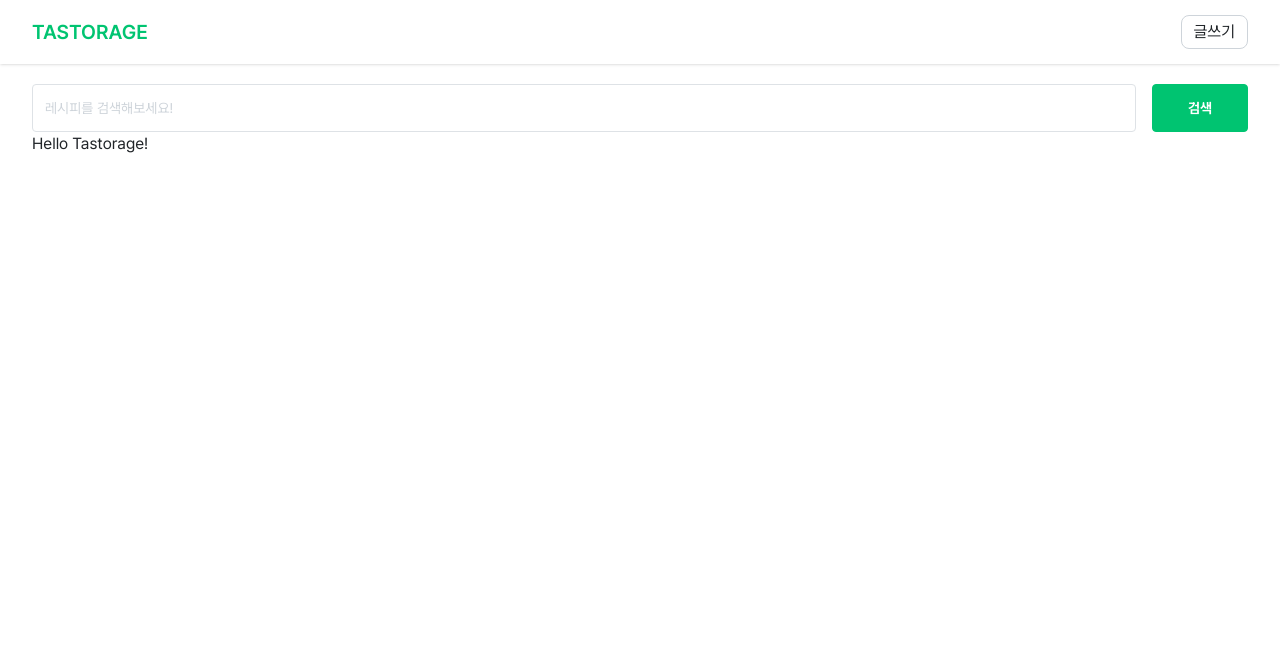
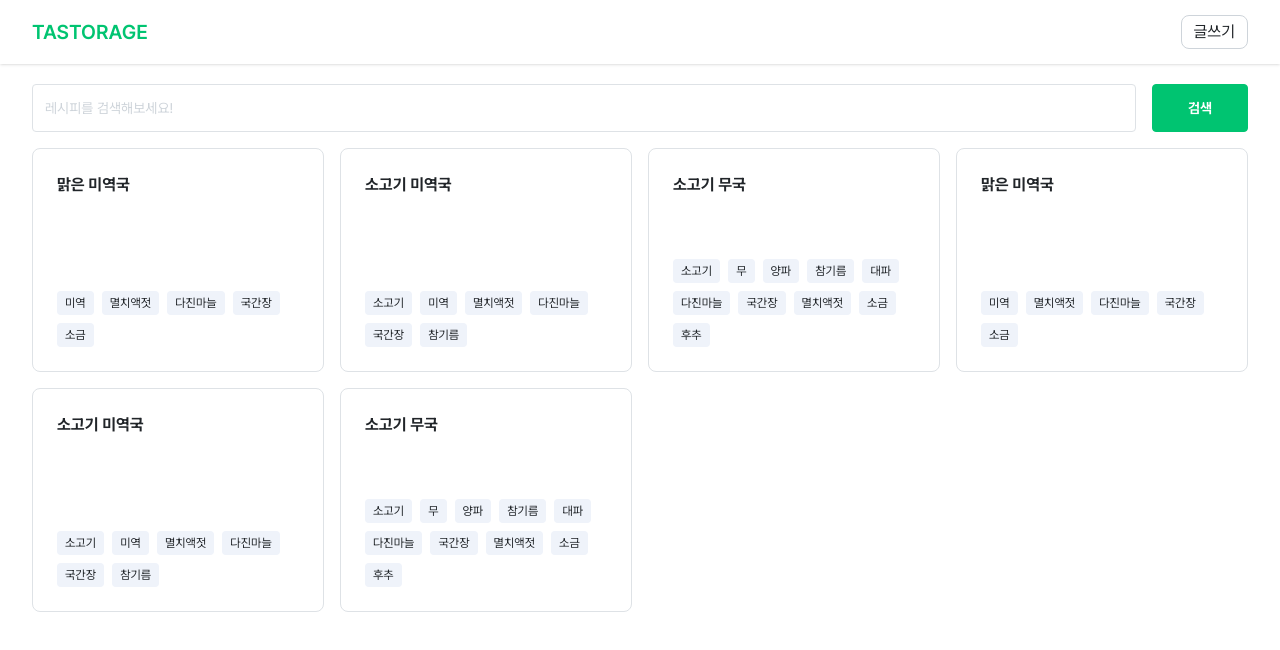
Before and after one commit to Stilllee/tastorage, a Next.js app: page / in a window 1280 px wide. Shown: the top 650 px of the page. Built offline with nearby package versions, Linux system fonts and the light colour scheme.

Commit message:
[feat] 인덱스 페이지 UI 구현
- 레시피 목록 렌더링
- 레시피 클릭 시 상세 페이지로 이동

```diff
--- a/src/app/(with-header)/(with-search-bar)/page.tsx
+++ b/src/app/(with-header)/(with-search-bar)/page.tsx
@@ -1,3 +1,17 @@
+import RecipeItem from "@/app/components/RecipeItem";
+import recipes from "@/mock/recipes.json";
+
 export default function Home() {
-  return <div>Hello Tastorage!</div>;
+  return (
+    <>
+      <h2 className="sr-only">레시피 목록</h2>
+      <ul className="my-4 grid gap-4 sm:grid-cols-2 md:grid-cols-3 lg:grid-cols-4">
+        {recipes.map((recipe) => (
+          <li key={recipe.id}>
+            <RecipeItem {...recipe} />
+          </li>
+        ))}
+      </ul>
+    </>
+  );
 }
--- a/src/app/(with-header)/recipe/[id]/page.tsx
+++ b/src/app/(with-header)/recipe/[id]/page.tsx
@@ -1,3 +1,3 @@
-export default function Page() {
-  return <div>recipe detail page</div>;
+export default function Page({ params }: { params: { id: string } }) {
+  return <div>{params.id} recipe detail page</div>;
 }
--- /dev/null
+++ b/src/app/components/IngredientItem.tsx
@@ -0,0 +1,7 @@
+export default function IngredientItem({ ingredient }: { ingredient: string }) {
+  return (
+    <li className="text-nowrap rounded-[4px] bg-[#eff3fa] px-2 py-1 text-xs">
+      {ingredient}
+    </li>
+  );
+}
--- /dev/null
+++ b/src/app/components/RecipeItem.tsx
@@ -0,0 +1,22 @@
+import IngredientItem from "./IngredientItem";
+import Link from "next/link";
+import { RecipeData } from "@/types";
+
+export default function RecipeItem(props: RecipeData) {
+  return (
+    <section>
+      <Link
+        className="flex min-h-56 flex-col justify-between rounded-lg border border-lightGray p-6 transition-all hover:-translate-y-1 hover:shadow-md"
+        href={`/recipe/${props.id}`}
+        aria-label={`${props.title} 레시피 상세 보기`}
+      >
+        <h3 className="mb-2 font-bold">{props.title}</h3>
+        <ul className="flex flex-wrap gap-2">
+          {props.ingredient.map((ing) => (
+            <IngredientItem key={ing} ingredient={ing} />
+          ))}
+        </ul>
+      </Link>
+    </section>
+  );
+}
--- /dev/null
+++ b/src/types.ts
@@ -0,0 +1,7 @@
+export interface RecipeData {
+  id: number;
+  title: string;
+  servings: number;
+  ingredient: string[];
+  directions: string;
+}
```
